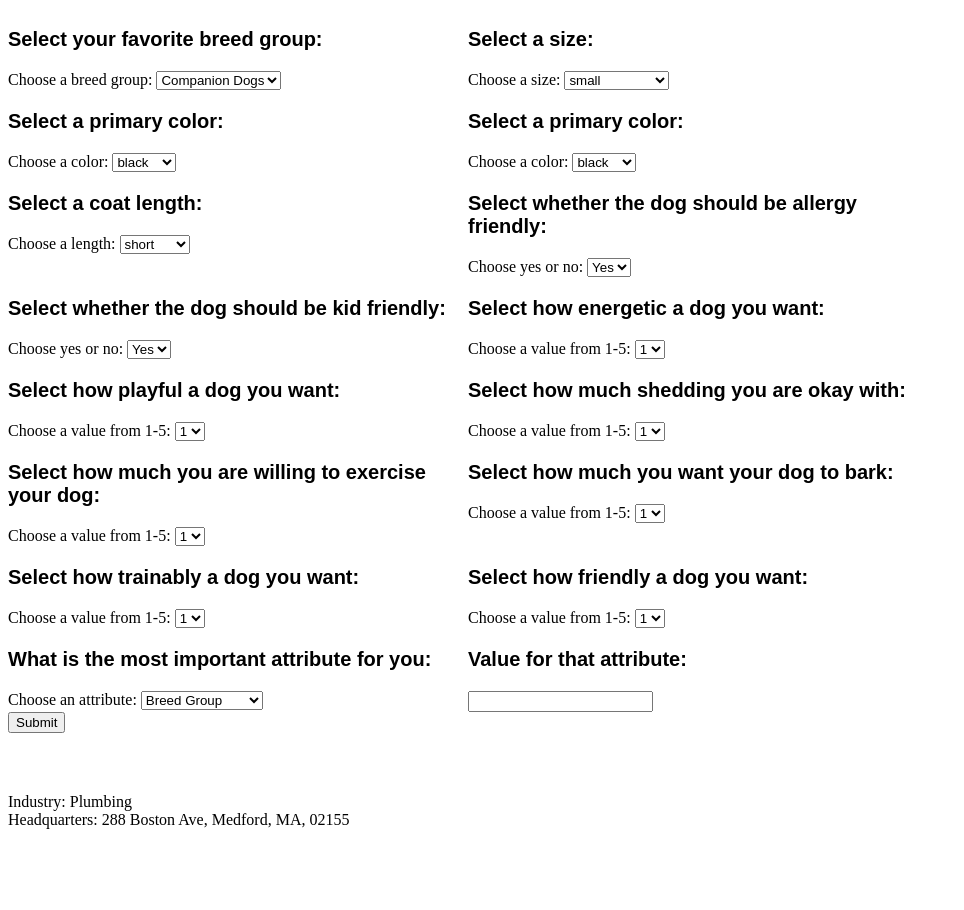
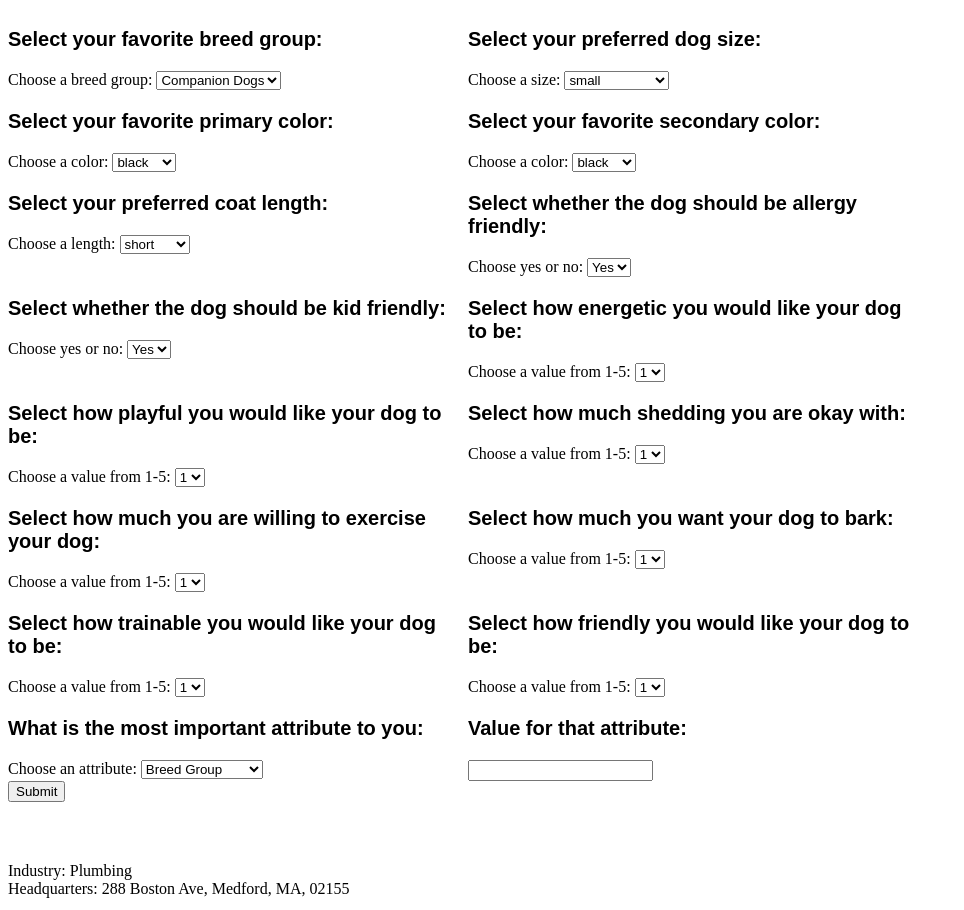
Before and after one commit to RyGuy125/comp20final, a website: page questions.html in a window 1280 px wide. Shown: the whole page, without its empty margins (0-964 px from the left). Before the commit the page ends 841 px from the top, so only its background shows below. Drawn offline with nearby package versions, Linux system fonts and the light colour scheme.

Commit message:
Update questions.html

```diff
--- a/questions.html
+++ b/questions.html
@@ -77,7 +77,7 @@
                     </div>
 
                     <div>
-                        <p class="flex_head"><strong>Select a size:</strong></p>
+                        <p class="flex_head"><strong>Select your preferred dog size:</strong></p>
                         <label for="size">Choose a size:</label>
                         <select id="size" name="size">
                             <option value="small">small</option>
@@ -89,7 +89,7 @@
                     </div>
 
                     <div>
-                        <p class="flex_head"><strong>Select a primary color:</strong></p>
+                        <p class="flex_head"><strong>Select your favorite primary color:</strong></p>
                         <label for="color1">Choose a color:</label>
                         <select id="color1" name="color1">
                             <option value="black">black</option>
@@ -107,7 +107,7 @@
                     </div>
 
                     <div>
-                        <p class="flex_head"><strong>Select a primary color:</strong></p>
+                        <p class="flex_head"><strong>Select your favorite secondary color:</strong></p>
                         <label for="color2">Choose a color:</label>
                         <select id="color2" name="color2">
                             <option value="black">black</option>
@@ -125,7 +125,7 @@
                     </div>
 
                     <div>
-                        <p class="flex_head"><strong>Select a coat length:</strong></p>
+                        <p class="flex_head"><strong>Select your preferred coat length:</strong></p>
                         <label for="coat_len">Choose a length:</label>
                         <select id="coat_len" name="coat_len">
                             <option value="short">short</option>
@@ -153,7 +153,7 @@
                     </div>
 
                     <div>
-                        <p class="flex_head"><strong>Select how energetic a dog you want:</strong></p>
+                        <p class="flex_head"><strong>Select how energetic you would like your dog to be:</strong></p>
                         <label for="energy_level">Choose a value from 1-5:</label>
                         <select id="energy_level" name="energy_level">
                             <option value="1">1</option>
@@ -165,7 +165,7 @@
                     </div>
 
                     <div>
-                        <p class="flex_head"><strong>Select how playful a dog you want:</strong></p>
+                        <p class="flex_head"><strong>Select how playful you would like your dog to be:</strong></p>
                         <label for="playfulness">Choose a value from 1-5:</label>
                         <select id="playfulness" name="playfulness">
                             <option value="1">1</option>
@@ -213,7 +213,7 @@
                     </div>
 
                     <div>
-                        <p class="flex_head"><strong>Select how trainably a dog you want:</strong></p>
+                        <p class="flex_head"><strong>Select how trainable you would like your dog to be:</strong></p>
                         <label for="trainability">Choose a value from 1-5:</label>
                         <select id="trainability" name="trainability">
                             <option value="1">1</option>
@@ -225,7 +225,7 @@
                     </div>
 
                     <div>
-                        <p class="flex_head"><strong>Select how friendly a dog you want:</strong></p>
+                        <p class="flex_head"><strong>Select how friendly you would like your dog to be:</strong></p>
                         <label for="friendliness">Choose a value from 1-5:</label>
                         <select id="friendliness" name="friendliness">
                             <option value="1">1</option>
@@ -237,7 +237,7 @@
                     </div>
 
                     <div>
-                        <p class="flex_head"><strong>What is the most important attribute for you:</strong></p>
+                        <p class="flex_head"><strong>What is the most important attribute to you:</strong></p>
                         <label for="att">Choose an attribute:</label>
                         <select id="att" name="att">
                             <option value="breed_group">Breed Group</option>
```
